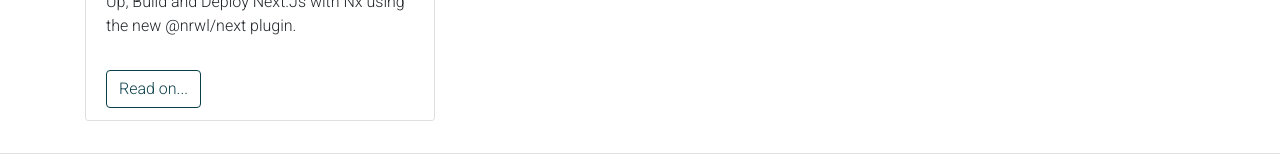
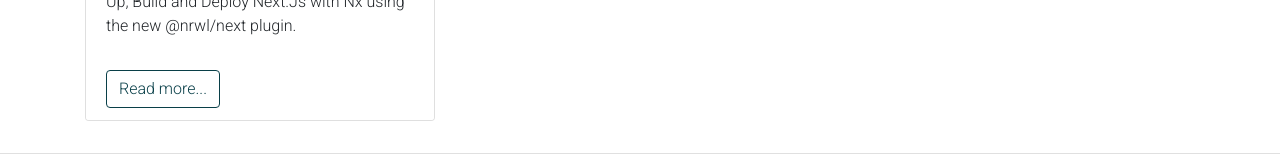
Before and after one commit to sarahdreischer/blog, a Next.js app: page /blog in a window 1280 px wide. Shown: the part 557-717 px from the top of the page. Built offline with nearby package versions, Linux system fonts and the light colour scheme.

Commit message:
prioritised blog post header image

```diff
--- a/containers/blog-post.tsx
+++ b/containers/blog-post.tsx
@@ -23,6 +23,7 @@ export const BlogPostPage = ({ post }: BlogPostPageProps) => {
           layout="responsive"
           alt={post.title}
           src={post.imageUrl}
+          priority
         />
       }
       main={
--- a/containers/blog.tsx
+++ b/containers/blog.tsx
@@ -34,7 +34,7 @@ export const BlogPage = ({ posts }: BlogPageProps) => {
                       style={{ backgroundColor: "white", borderTop: "0" }}
                     >
                       <Link as={`/blog/${post.id}`} href={"/blog/[id]"}>
-                        <Button variant="outline-info">Read on...</Button>
+                        <Button variant="outline-info">Read more...</Button>
                       </Link>
                     </Card.Footer>
                   </Card>
--- a/containers/components/posts/post-summary.tsx
+++ b/containers/components/posts/post-summary.tsx
@@ -54,7 +54,7 @@ export const PostSummary = ({
           <h4 className="pb-2">{title}</h4>
           <p style={{ lineHeight: 1.5 }}>{paragraph}</p>
           <Link as={`/blog/${id}`} href={"/blog/[id]"}>
-            <Button variant="outline-info">Read on...</Button>
+            <Button variant="outline-info">Read more...</Button>
           </Link>
         </Col>
       </Row>
```
